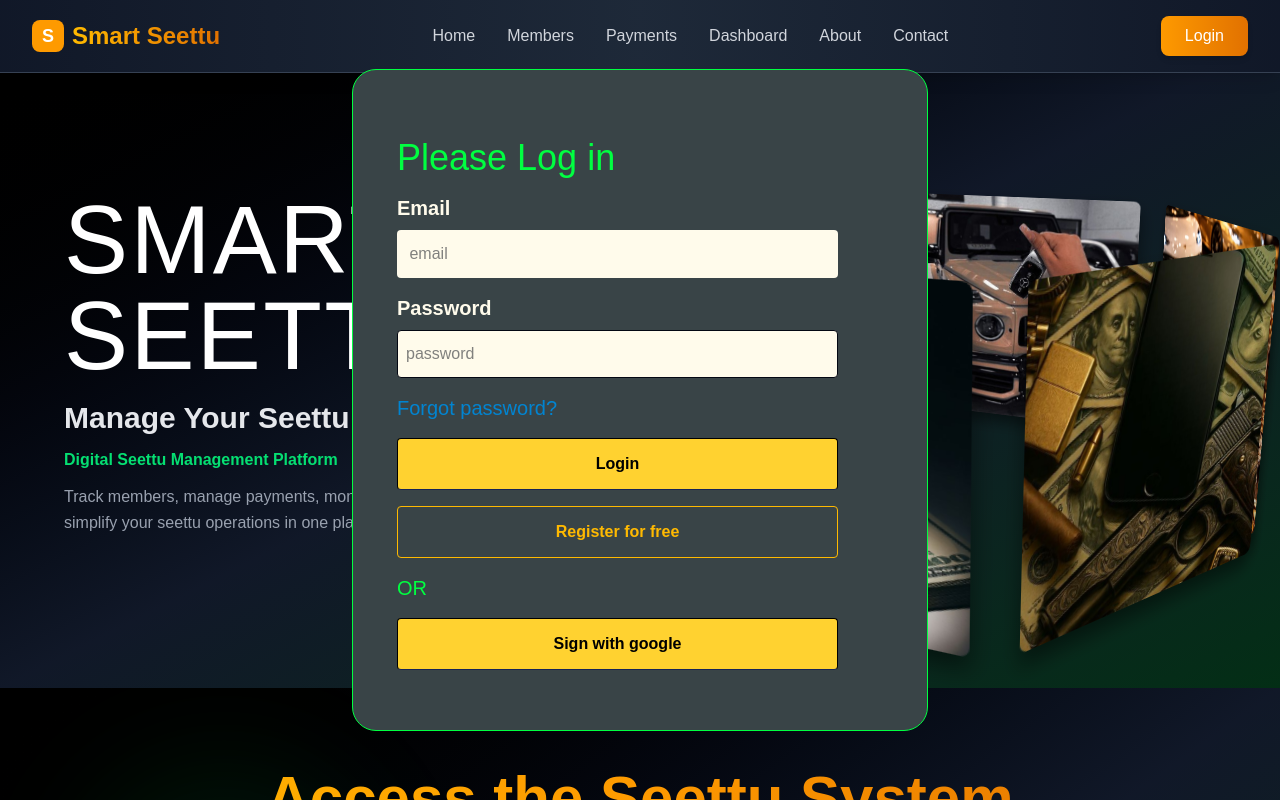
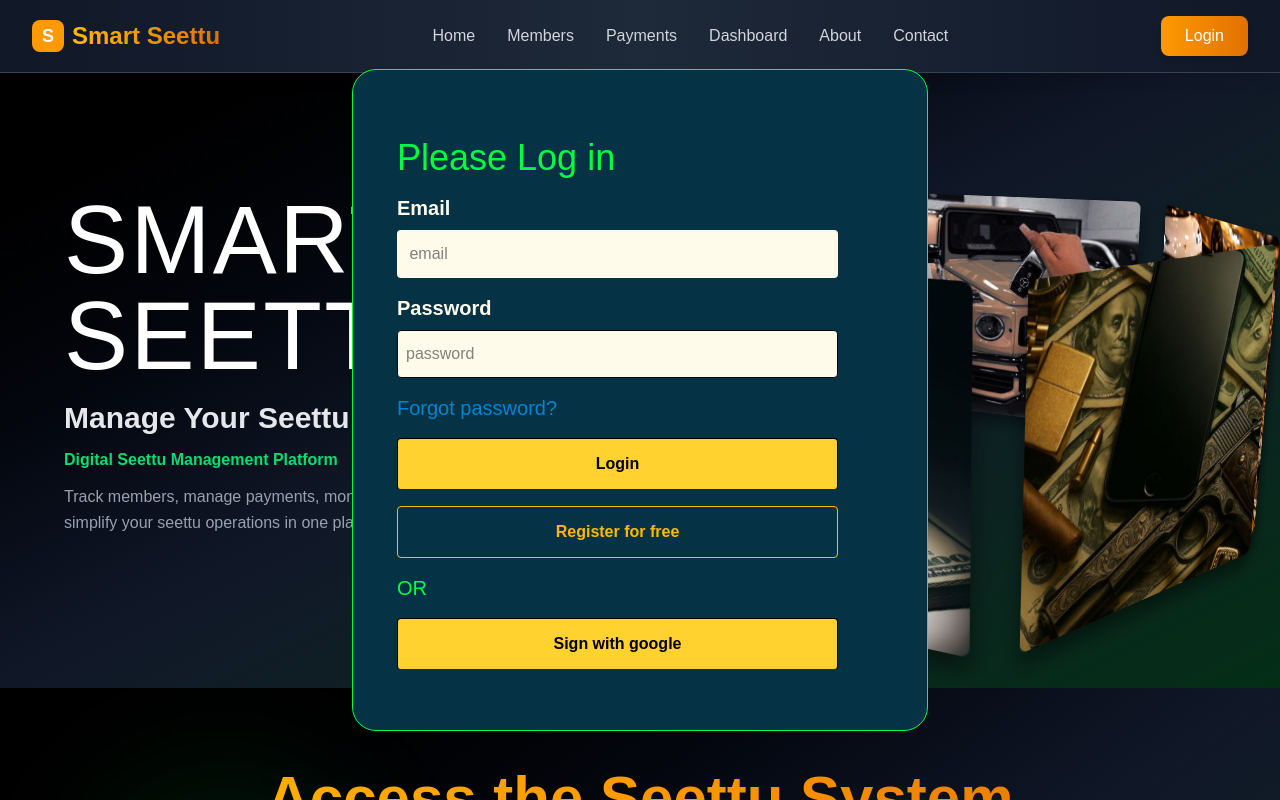
Before and after one commit to savindunawanjana2003/Smart-Seettu-web, a React (Vite) app in the folder smart-seettu-frount-end/: page /Intro in a window 1280 px wide. Both pictures are taken after a click on the button "Login". Shown: the top 800 px of the page. Built offline with nearby package versions, Linux system fonts and the light colour scheme; a web font is replaced by a local one.

Commit message:
update some

```diff
--- a/smart-seettu-frount-end/src/components/Nave-bar.tsx
+++ b/smart-seettu-frount-end/src/components/Nave-bar.tsx
@@ -1,5 +1,5 @@
 import { useState } from "react";
-import { Menu, X} from "lucide-react";
+import { Menu, X } from "lucide-react";
 
 const Header = () => {
   const [open, setOpen] = useState(false);
@@ -114,11 +114,11 @@ const Header = () => {
           </button>
           {isLoggedIn && (
             <div
-              className="fixed inset-0 bg-transparent/20 z-50 flex items-center justify-center"
+              className="fixed inset-0 bg-transparent/20 z-50 flex items-center justify-center "
               onClick={closeLoginFromBackground}
             >
               <div
-                className="w-full max-w-md md:max-w-xl bg-mist-700 flex flex-col gap-4 p-6 sm:p-10 md:pl-11 border rounded-3xl mx-auto"
+                className="w-full max-w-md md:max-w-xl bg-cyan-950 flex flex-col gap-4 p-6 sm:p-10 md:pl-11 border rounded-3xl mx-auto w-25px h-100px"
                 onClick={(e) => e.stopPropagation()}
               >
                 <label htmlFor="" className="text-4xl pt-7">
```
